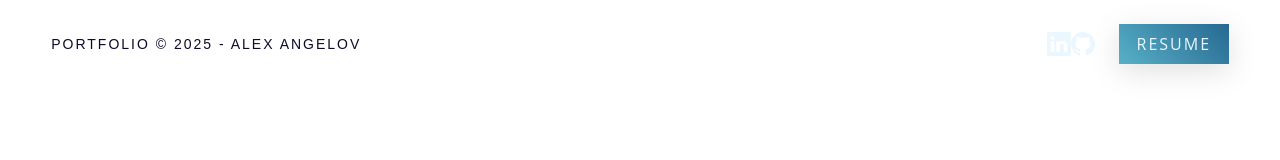
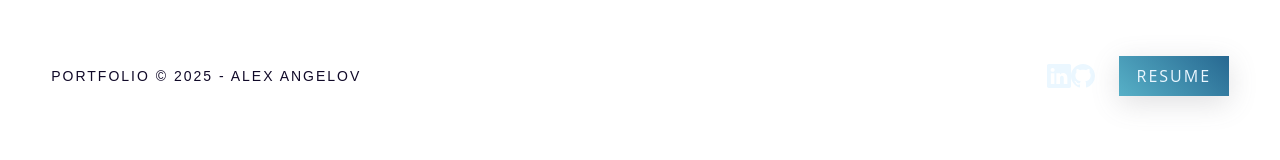
Before and after one commit to Deirror/aangelov-portfolio, a Next.js app: page / in a window 1280 px wide. Shown: the top 160 px of the page. Built offline with nearby package versions, Linux system fonts and the light colour scheme.

Commit message:
change margin

```diff
--- a/styles/Navbar.module.scss
+++ b/styles/Navbar.module.scss
@@ -18,6 +18,7 @@
         margin: 4vh auto;
 
         .icon {
+            margin: 4vh auto;
             font-size: 24px;
             -webkit-tap-highlight-color: transparent;
             cursor: pointer;
```
